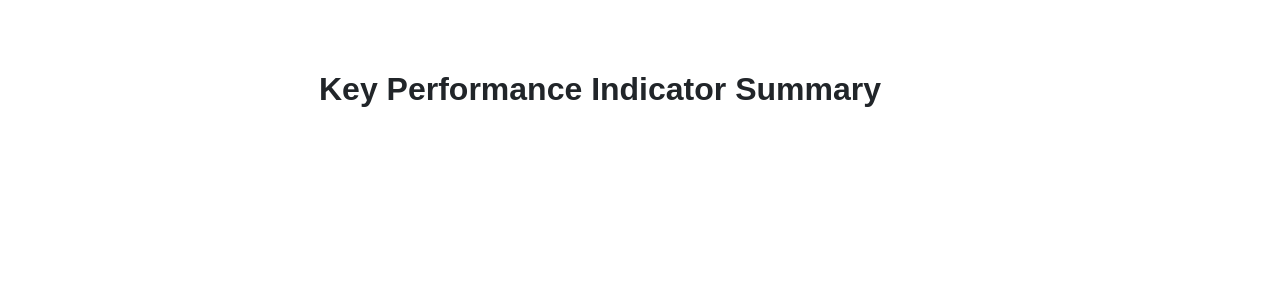
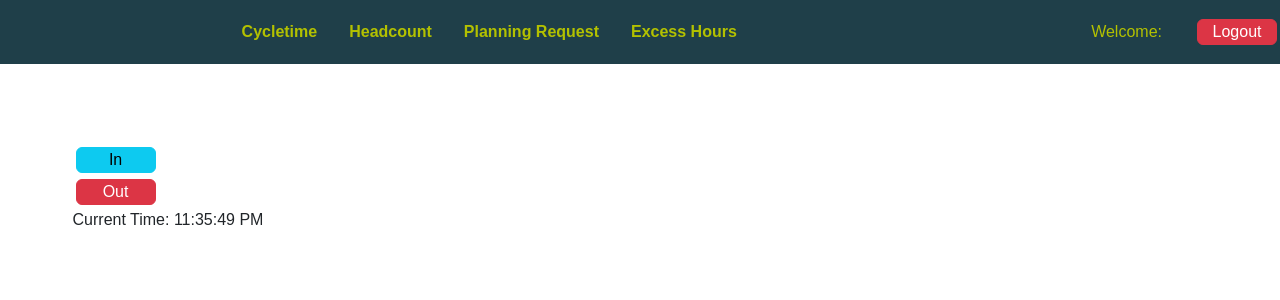
Before and after one commit to naquinem/KPI, a Vue app in the folder client/: page /home in a window 1280 px wide. Shown: the top 300 px of the page. Built offline with nearby package versions, Linux system fonts and the light colour scheme.

Commit message:
Start designing of home page and add time

```diff
--- a/client/src/components/Home.vue
+++ b/client/src/components/Home.vue
@@ -3,31 +3,133 @@
         name: 'Home',
         data() {
             return {
+                currentTime: this.getCurrentTime(),
             }
         },
         methods: {
+            getCurrentTime() {
+                const date = new Date();
+                const options = {timeZone: 'Asia/Manila'};
+                return date.toLocaleTimeString('en-US', options);
+            },
+            updateTime() {
+                this.currentTime = this.getCurrentTime();
             }
+        },
+        mounted() {
+            this.updateTime();
+            this.intervalId = setInterval(this.updateTime, 1000);
+        },
+        destroyed() {
+            clearInterval(this.intervalId)
+        },
     }
 </script>
 
 <template>
-  <div  class="h-full bg-gray-100">
-    <div class="container">
-        <h1>Key Performance Indicator Summary</h1>
+    <div  class="h-full">
+        <nav class="nav">
+            <div class="nav-content">
+                <div>
+                    <img />
                 </div>
+                <div class="nav-links">
+                    <ul>
+                        <li><RouterLink to="/cycletime-create">Cycletime</RouterLink></li>
+                        <li><RouterLink to="/headcount-create">Headcount</RouterLink></li>
+                        <li><RouterLink to="/planning-create">Planning Request</RouterLink></li>
+                        <li><RouterLink to="/overtime-create">Excess Hours</RouterLink></li>
+                    </ul>
+                </div>
+                <div class="users">
+                    <ul>
+                        <li>Welcome: </li>
+                    </ul>
+                    <button class="btn btn-danger">Logout</button>
+                </div>
+            </div>
+        </nav>
+        <main>
+            <div class="clock-container">
+                <div class="clock">
+                    <button class="btn btn-info" type="submit">In</button>
+                    <button class="btn btn-danger" type="submit">Out</button>
+                    <p>Current Time: {{ currentTime }}</p>
+                </div>
+
+            </div>
+        </main>
     </div>
 </template>
 
-<style>
+<style scoped>
     *{
         margin: 0;
         padding: 0;
-        box-sizing: border-box;
+        font-family: Arial, Helvetica, sans-serif;
     }
-    .container {
+    button{
+        width: 5rem;
+        margin: 3px;
+    }
+    li {
+        margin-left: 2rem;
+        list-style-type: none;
+        color: #b3c100;
+    }
+    a{
+        text-decoration: none;
+        color: #b3c100;
+        font-weight: bolder;
+    }
+    a:hover {
+        color: #ced2cc;
+    }
+    .nav{
+        background-color: #1f3f49;
+        height: 4rem;
+        display: flex;
+        text-align: center;
+        align-items: center;
+    }
+    .nav-links >ul {
+        display: flex;
+        justify-content: left;
+        align-items: center;
+        width: 40rem;
+    }
+    .nav-content {
         display: flex;
         align-items: center;
+        justify-content: space-between;
+        text-align: center;
+        width: 1280px;
+        font-size: medium;
+        color: #ced2cc;
+    }
+    .users{
+        display: flex;
         justify-content: center;
+        align-items: center;
+        text-align: center;
+        height: 2rem;
+    }
+    .users > ul {
+        padding-right: 2rem;
+    }
+    .clock-container{
+        position: relative;
+
+    }
+    .clock{
+        width: 15rem;
+        height: 5rem;
+        position: absolute;
+        top: 5rem;
+        left: 3rem;
+        display: grid;
+        justify-content: center;
+        align-items: center;
         text-align: center;
     }
 
--- a/client/src/pages/cycletime_percentile/CycletimePercentile.vue
+++ b/client/src/pages/cycletime_percentile/CycletimePercentile.vue
@@ -12,11 +12,23 @@
             </thead>
             <tbody>
                 <tr v-for="(data, key) in getPlanning" :key="key">
-                    <th>{{planningData[key].workweek}}</th>
-                    <th>{{ data.total }}</th>
-                    <th>{{ }}</th>
-                    <th></th>
+                    <td>{{planningData[key].workweek}}</td>
+                    <td>{{ data.total }}</td>
+                    <td v-for="(average, index) in getAverageCycletime" :key="index">
+                        {{ (
+                                        average.monday +
+                                        average.tuesday +
+                                        average.wednesday +
+                                        average.thursday +
+                                        average.friday +
+                                        average.saturday +
+                                        average.sunday
+                                    ).toFixed(2)
+                                }}
+                    </td>
+                    <td></td>
                 </tr>
+
             </tbody>
         </table>
     </div>
@@ -30,6 +42,7 @@ import axiosClient from '@/axios/axios';
         data() {
             return {
                 planningData: [],
+                getCycletimeData: [],
             }
         },
         mounted(){
@@ -40,6 +53,8 @@ import axiosClient from '@/axios/axios';
                 try{
                     const response = await axiosClient.get('/planning');
                     this.planningData = response.data.info;
+                    const response1 = await axiosClient.get('/cycletime');
+                    this.getCycletimeData = response1.data.info;
                 }
                 catch (error) {
                     if(error.response.status === 401) {
@@ -66,7 +81,22 @@ import axiosClient from '@/axios/axios';
                         )
                     }
                 })
-            }
+            },
+            getAverageCycletime() {
+                return this.getCycletimeData.map((cycletimeData, index) => {
+                    const planningRequest = this.planningData[index];
+                    return {
+                        monday: (cycletimeData.cycletime_monday / planningRequest.output_monday),
+                        tuesday: (cycletimeData.cycletime_tuesday / planningRequest.output_tuesday),
+                        wednesday: (cycletimeData.cycletime_wednesday / planningRequest.output_wednesday),
+                        thursday: (cycletimeData.cycletime_thursday / planningRequest.output_thursday),
+                        friday: (cycletimeData.cycletime_friday / planningRequest.output_friday),
+                        saturday: (cycletimeData.cycletime_saturday / planningRequest.output_saturday),
+                        sunday: (cycletimeData.cycletime_sunday / planningRequest.output_sunday),
+                    };
+                });
+            },
+
         }
     }
 </script>
```
Also changed, not shown: client/src/pages/cycletime/Cycletime.vue (+7 -7 lines). Lines whose indentation alone changed are shown as unchanged.
